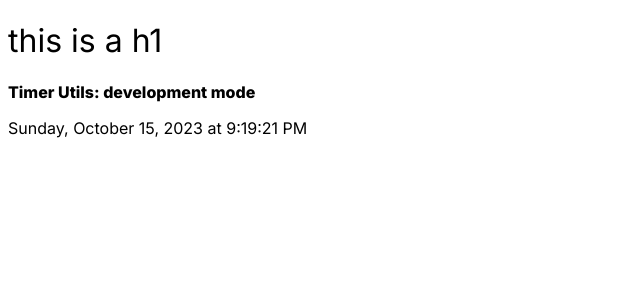
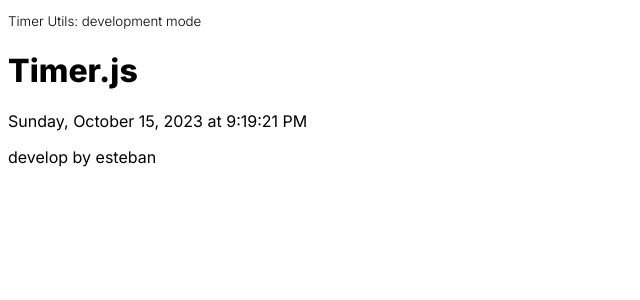
Before and after one commit to 3st1v3ntOkay/test-zone-nextjs, a Next.js app: page / in a window 1280 px wide. Shown: the top 300 px of the page, without its empty margins (0-640 px from the left). Built offline with nearby package versions, Linux system fonts and the light colour scheme.

Commit message:
feat: classes added, but not styled

```diff
--- a/src/app/page.module.css
+++ b/src/app/page.module.css
@@ -1,8 +1,14 @@
-.h1 {
-  font-family: var(--inter);
-  font-weight: 400;
+.title {
+  font-weight: 800;
 }
 
-.important {
-  font-weight: 800;
+.development {
+  font-size: 0.833rem;
+  font-weight: 300;
+  font-style: normal;
 }
+
+.datePublish {
+}
+.author {
+}
--- a/src/app/page.tsx
+++ b/src/app/page.tsx
@@ -5,10 +5,12 @@ import { timer, dateFormat } from "@/utils"
 
 export default function Home() {
   return (
-    <>
-      <h1 className={`${style.h1} ${inter.variable}`}>this is a h1</h1>
-      <p className={style.important}>Timer Utils: {timer}</p>
-      <time>{dateFormat}</time>
-    </>
+    <main>
+      <p className={style.development}>Timer Utils: {timer}</p>
+
+      <h1 className={style.title}>Timer.js</h1>
+      <time className={style.datePublish}>{dateFormat}</time>
+      <p className={style.author}>develop by esteban</p>
+    </main>
   )
 }
```
